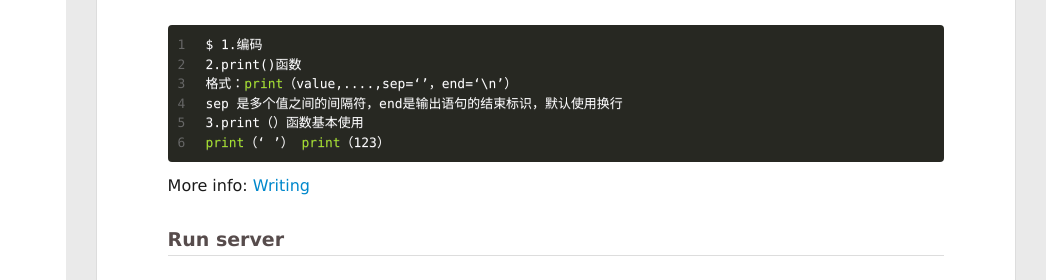
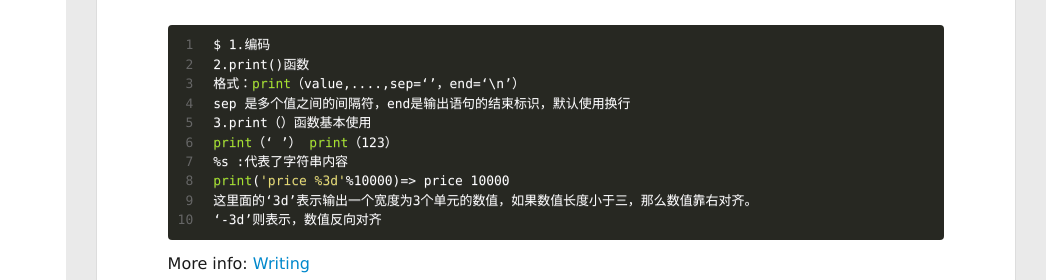
Before and after one commit to wenxiangm/wenxiangm.github.io, a plain HTML site: page 2018/07/12/hello-world/index.html in a window 1280 px wide. Shown: the part 327-607 px from the top of the page, 234-1280 px from the left. Drawn offline with Linux system fonts and the light colour scheme; no server answers.

Commit message:
¡°update¡±

```diff
--- a/2018/07/12/hello-world/index.html
+++ b/2018/07/12/hello-world/index.html
@@ -15,7 +15,7 @@
 <meta property="og:site_name" content="boke">
 <meta property="og:description" content="Welcome to Hexo! This is your very first post. Check documentation for more info. If you get any problems when using Hexo, you can find the answer in troubleshooting or you can ask me on GitHub. Pytho">
 <meta property="og:locale" content="default">
-<meta property="og:updated_time" content="2018-07-12T15:02:14.129Z">
+<meta property="og:updated_time" content="2018-07-13T06:44:12.929Z">
 <meta name="twitter:card" content="summary">
 <meta name="twitter:title" content="Hello Python">
 <meta name="twitter:description" content="Welcome to Hexo! This is your very first post. Check documentation for more info. If you get any problems when using Hexo, you can find the answer in troubleshooting or you can ask me on GitHub. Pytho">
@@ -175,7 +175,7 @@
     <div class="article-entry" itemprop="articleBody">
 
         <p>Welcome to <a href="https://hexo.io/" target="_blank" rel="noopener">Hexo</a>! This is your very first post. Check <a href="https://hexo.io/docs/" target="_blank" rel="noopener">documentation</a> for more info. If you get any problems when using Hexo, you can find the answer in <a href="https://hexo.io/docs/troubleshooting.html" target="_blank" rel="noopener">troubleshooting</a> or you can ask me on <a href="https://github.com/hexojs/hexo/issues" target="_blank" rel="noopener">GitHub</a>.</p>
-<h2 id="Python-基础"><a href="#Python-基础" class="headerlink" title="Python 基础"></a>Python 基础</h2><h3 id="一-基础语法"><a href="#一-基础语法" class="headerlink" title="一.基础语法"></a>一.基础语法</h3><figure class="highlight bash"><table><tr><td class="gutter"><pre><span class="line">1</span><br><span class="line">2</span><br><span class="line">3</span><br><span class="line">4</span><br><span class="line">5</span><br><span class="line">6</span><br></pre></td><td class="code"><pre><span class="line">$ 1.编码</span><br><span class="line">2.print()函数</span><br><span class="line">格式：<span class="built_in">print</span>（value,....,sep=‘’，end=‘\n’）</span><br><span class="line">sep 是多个值之间的间隔符，end是输出语句的结束标识，默认使用换行</span><br><span class="line">3.print（）函数基本使用</span><br><span class="line"><span class="built_in">print</span>（‘ ’） <span class="built_in">print</span>（123）</span><br></pre></td></tr></table></figure>
+<h2 id="Python-基础"><a href="#Python-基础" class="headerlink" title="Python 基础"></a>Python 基础</h2><h3 id="一-基础语法"><a href="#一-基础语法" class="headerlink" title="一.基础语法"></a>一.基础语法</h3><figure class="highlight bash"><table><tr><td class="gutter"><pre><span class="line">1</span><br><span class="line">2</span><br><span class="line">3</span><br><span class="line">4</span><br><span class="line">5</span><br><span class="line">6</span><br><span class="line">7</span><br><span class="line">8</span><br><span class="line">9</span><br><span class="line">10</span><br></pre></td><td class="code"><pre><span class="line">$ 1.编码</span><br><span class="line">2.print()函数</span><br><span class="line">格式：<span class="built_in">print</span>（value,....,sep=‘’，end=‘\n’）</span><br><span class="line">sep 是多个值之间的间隔符，end是输出语句的结束标识，默认使用换行</span><br><span class="line">3.print（）函数基本使用</span><br><span class="line"><span class="built_in">print</span>（‘ ’） <span class="built_in">print</span>（123）</span><br><span class="line">%s :代表了字符串内容</span><br><span class="line"><span class="built_in">print</span>(<span class="string">'price %3d'</span>%10000)=&gt; price 10000</span><br><span class="line">这里面的‘3d’表示输出一个宽度为3个单元的数值，如果数值长度小于三，那么数值靠右对齐。</span><br><span class="line">‘-3d’则表示，数值反向对齐</span><br></pre></td></tr></table></figure>
 <p>More info: <a href="https://hexo.io/docs/writing.html" target="_blank" rel="noopener">Writing</a></p>
 <h3 id="Run-server"><a href="#Run-server" class="headerlink" title="Run server"></a>Run server</h3><figure class="highlight bash"><table><tr><td class="gutter"><pre><span class="line">1</span><br></pre></td><td class="code"><pre><span class="line">$ hexo server</span><br></pre></td></tr></table></figure>
 <p>More info: <a href="https://hexo.io/docs/server.html" target="_blank" rel="noopener">Server</a></p>
```
Also changed, not shown: index.html (+1 -1 lines).
